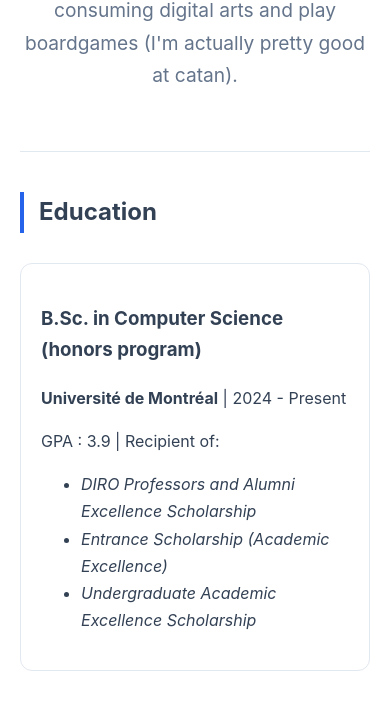
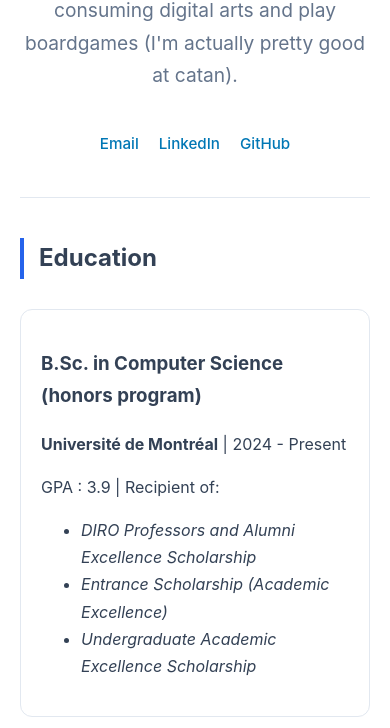
Before and after one commit to MaxGauthier/maxgauthier.github.io, a plain HTML site: page index.html in a window 390 px wide. Shown: the part 878-1606 px from the top of the page. Drawn offline with Linux system fonts and the light colour scheme.

Commit message:
modifications

```diff
--- a/index.html
+++ b/index.html
@@ -24,6 +24,11 @@
             </div>
         </div>
     </header>
+    <div class="contact-me">
+        <a href="mailto:maxime.gauthier.4@umontreal.ca" class="contact-link">Email</a>
+        <a href="https://www.linkedin.com/in/maxime-gauthier-2832883a3/" target="_blank" class="contact-link">LinkedIn</a>
+        <a href="https://github.com/MaxGauthier" target="_blank" class="contact-link">GitHub</a>
+    </div>
 
     <hr>
     <section id="education">
@@ -57,7 +62,7 @@
 
                 <div class="tags"><span>OpenCV</span><span>Flutter</span><span>FastAPI</span><span>PostgresSQL</span>| <span>python</span> <span>dart</span></div>
                 <br>
-                <a href="#">See Demo</a>
+                <!--<a href="#">See Demo</a>-->
             </div>
             <div class="project-card">
                 <h3>ElementBattle &nbsp;&nbsp; <span class="date"><i>August 2025 - September 2025</i></span></h3>
@@ -71,7 +76,7 @@
 
                 <div class="tags"><span>Pygame</span>| <span>Python</span></div>
                 <br>
-                <a href="#">See Demo</a>
+                <!-- <a href="#">See Demo</a> -->
             </div>
         </div>
     </section>
@@ -85,16 +90,8 @@
         </div>
     </section>
 
-    <section id="demos">
-        <h2>🎥 Démos en Action</h2>
-        <p>Voici quelques aperçus vidéo de mes projets les plus marquants :</p>
-        <div class="video-container">
-            <iframe width="100%" height="315" src="https://www.youtube.com/embed/ID_DE_TA_VIDEO" frameborder="0" allowfullscreen></iframe>
-        </div>
-    </section>
-
     <footer>
-        <p>© 2026 - [Ton Nom] - Construit avec passion sur GitHub.</p>
+        <p>© 2026 - Maxime Gauthier</p>
     </footer>
 </div>
 
--- a/styles.css
+++ b/styles.css
@@ -92,3 +92,28 @@ hr { border: 0; border-top: 1px solid var(--border); margin: 40px 0; }
         margin-bottom: 20px;
     }
 }
+
+.contact-me {
+    margin-top: 20px;
+    display: flex;
+    gap: 20px;
+}
+
+.contact-link {
+    text-decoration: none;
+    color: #0077b5;
+    font-weight: 500;
+    font-size: 0.95rem;
+    transition: color 0.3s ease;
+}
+
+.contact-link:hover {
+    color: #004a71;
+    text-decoration: underline;
+}
+
+@media (max-width: 768px) {
+    .contact-me {
+        justify-content: center;
+    }
+}
```
Also changed, not shown: 1 other file.
